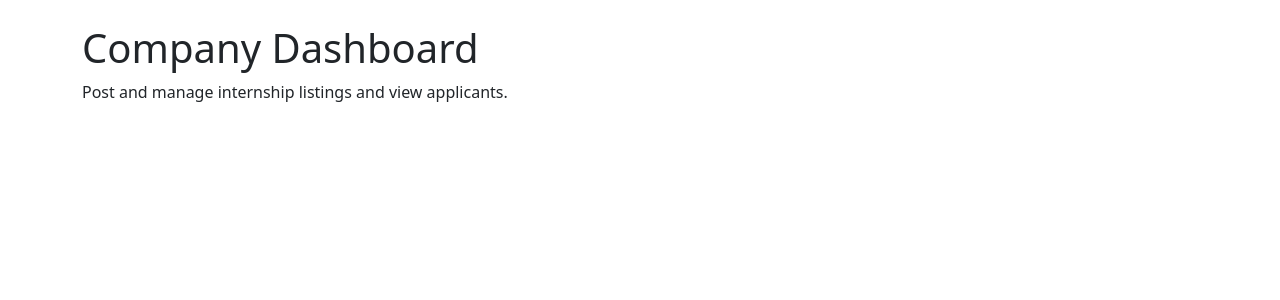
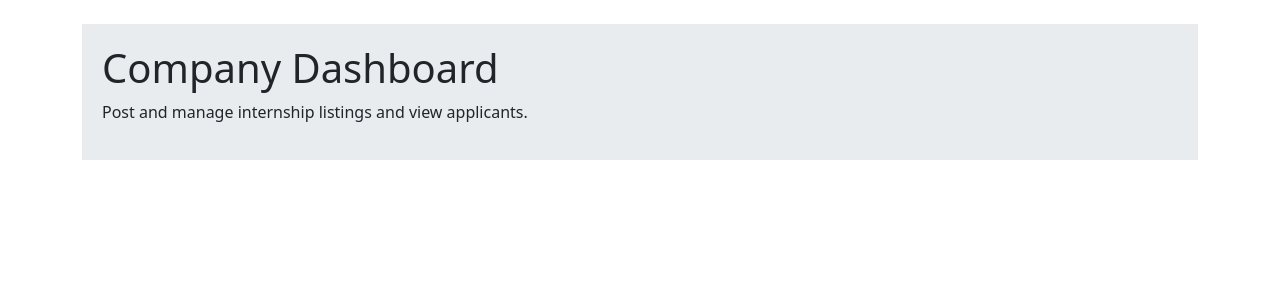
Before and after one commit to Omar-AbuShaheen/internlink, a React (Create React App) app: page /company in a window 1280 px wide. Shown: the top 300 px of the page. Built offline with nearby package versions, Linux system fonts and the light colour scheme.

Commit message:
Add CompanyDashboard style import

```diff
--- a/src/components/CompanyDashboard.js
+++ b/src/components/CompanyDashboard.js
@@ -1,6 +1,9 @@
+import React from 'react';
+import '../styles/CompanyDashboard.css';
+
 function CompanyDashboard() {
   return (
-      <div>
+    <div className="company-dashboard">
       <h1>Company Dashboard</h1>
       <p>Post and manage internship listings and view applicants.</p>
     </div>
```
Lines whose indentation alone changed are shown as unchanged.
